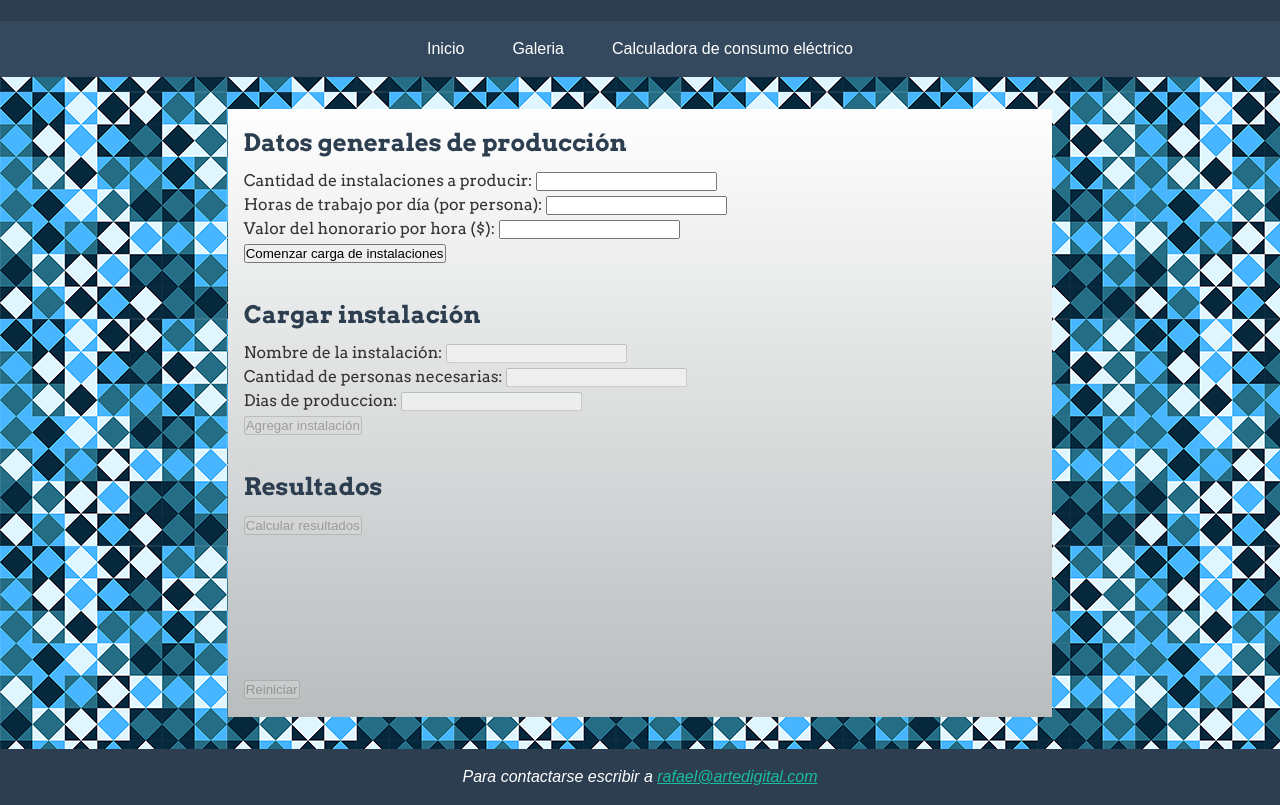
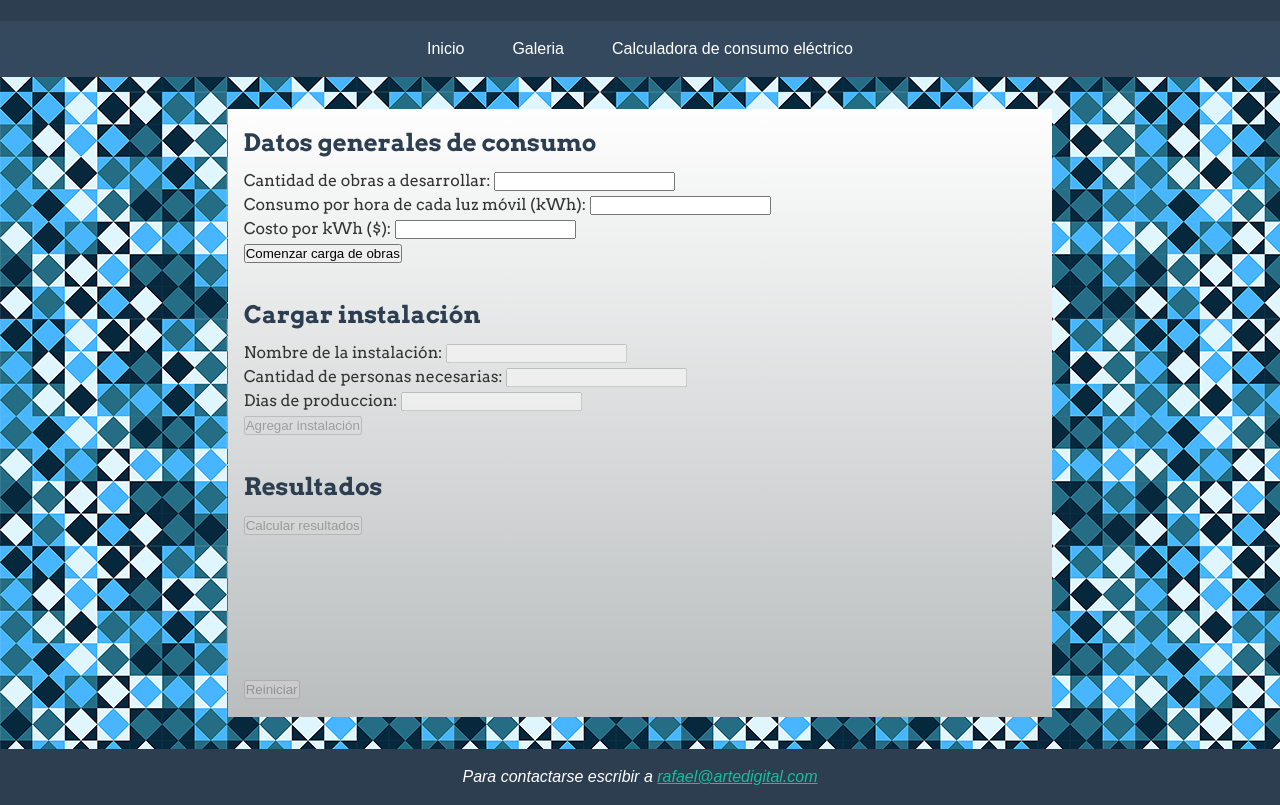
Before and after one commit to bbelu/recuSegundoParcial, a plain HTML site: page ejercicio.html in a window 1280 px wide. Shown: the part 135-940 px from the top of the page. Drawn offline with Linux system fonts and the light colour scheme; a script that the page names is missing.

Commit message:
Update ejercicio.html

```diff
--- a/ejercicio.html
+++ b/ejercicio.html
@@ -26,20 +26,19 @@
     <div id="contenido">
 
     <section id="formInicial">
-      <h2>Datos generales de producción</h2>
+  <h2>Datos generales de consumo</h2>
 
-      <label for="cantidad">Cantidad de instalaciones a producir:</label>
-      <input type="number" id="cantidad" name="cantidad"><br>
+  <label for="cantidad">Cantidad de obras a desarrollar:</label>
+  <input type="number" id="cantidad" name="cantidad"><br>
 
-      <label for="horasPordia">Horas de trabajo por día (por persona):</label>
-      <input type="number" id="horasPordia" name="horasPordia"> <br>
+  <label for="consumoPorHora">Consumo por hora de cada luz móvil (kWh):</label>
+  <input type="number" id="consumoPorHora" name="consumoPorHora"><br>
 
-      <label for="honorarioHora">Valor del honorario por hora ($):</label>
-      <input type="number" id="honorarioHora" name="honorarioHora"><br>
+  <label for="costoPorKwh">Costo por kWh ($):</label>
+  <input type="number" id="costoPorKwh" name="costoPorKwh"><br>
 
-
-      <button type="button" id="btnIniciar">Comenzar carga de instalaciones</button>
-    </section>
+  <button type="button" id="btnIniciar">Comenzar carga de obras</button>
+  </section>
 
     <section id="formInstalacion">
       <h2>Cargar instalación</h2>
```
